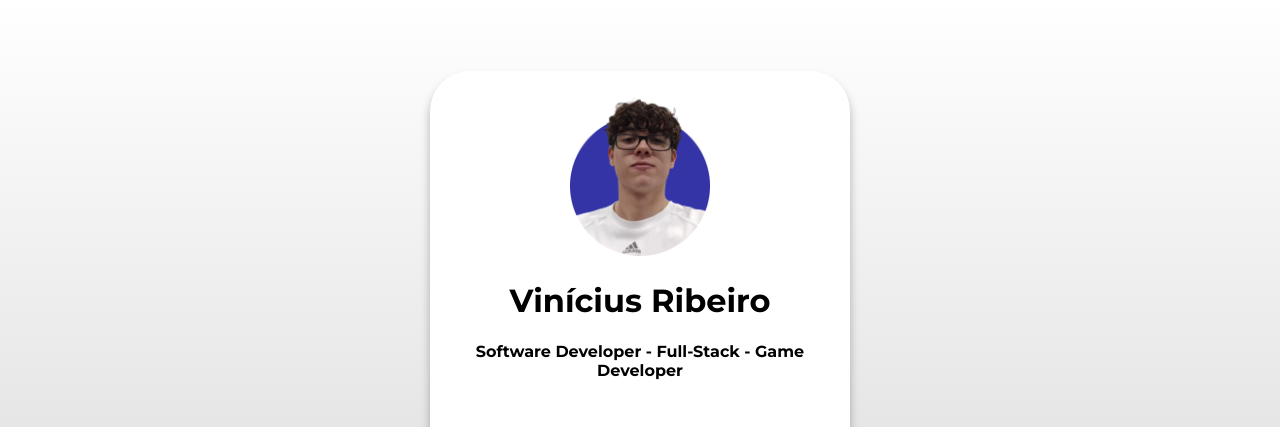
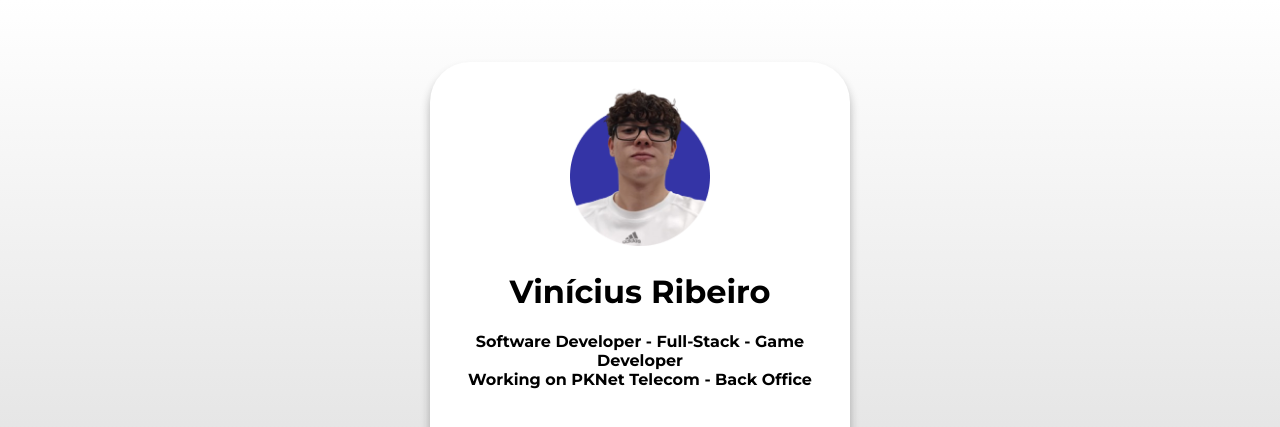
Before and after one commit to ViniciusSantosRibeiro/profilecard, a plain HTML site: page index.html in a window 1280 px wide. Shown: the top 427 px of the page. Drawn offline with Linux system fonts and the light colour scheme.

Commit message:
Update index.html

```diff
--- a/index.html
+++ b/index.html
@@ -15,7 +15,7 @@
         <div class="profilecard">
             <img id="profilepic" src="IMGs/ProfilePic.png">
             <h1 class="titlename">Vinícius Ribeiro</h1>
-            <p>Software Developer - Full-Stack - Game Developer</p>
+            <p>Software Developer - Full-Stack - Game Developer <br> Working on PKNet Telecom - Back Office</p>
 
             <div class="contacts">
                 <a href="https://www.linkedin.com/in/vin%C3%ADcius-santos-ribeiro/"><img id="contact_icon" src="IMGs/linkedin-icon.png"></a>
```
